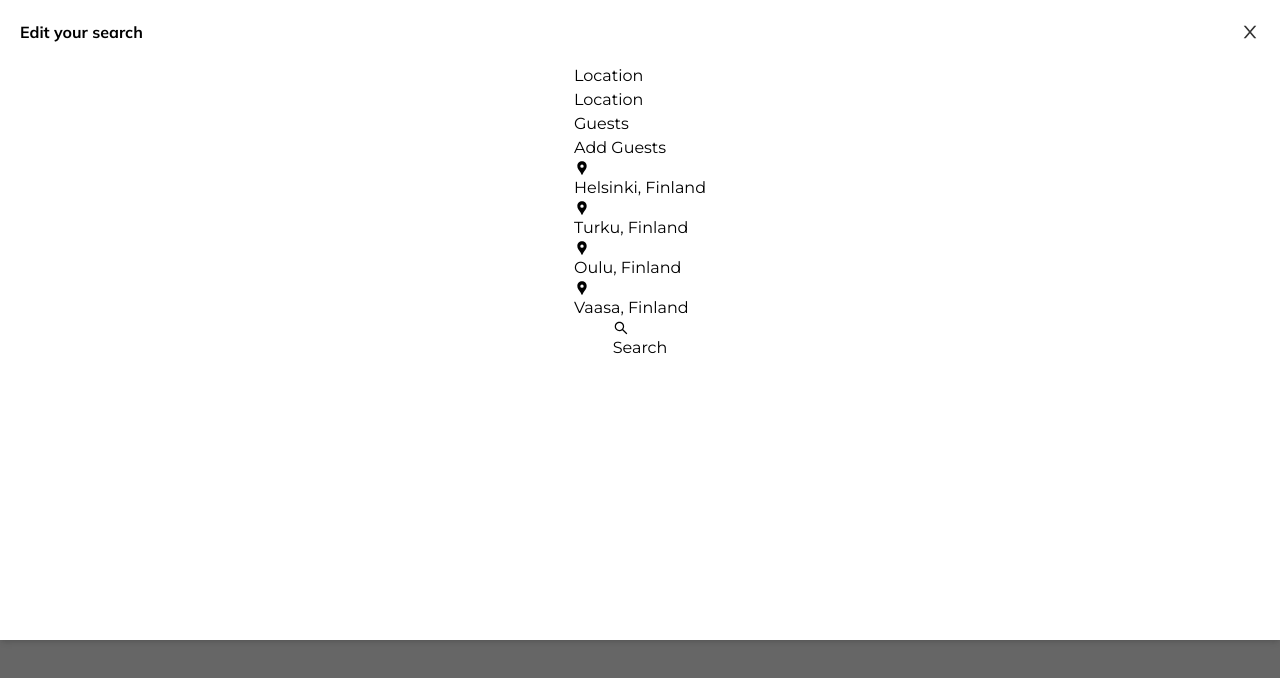
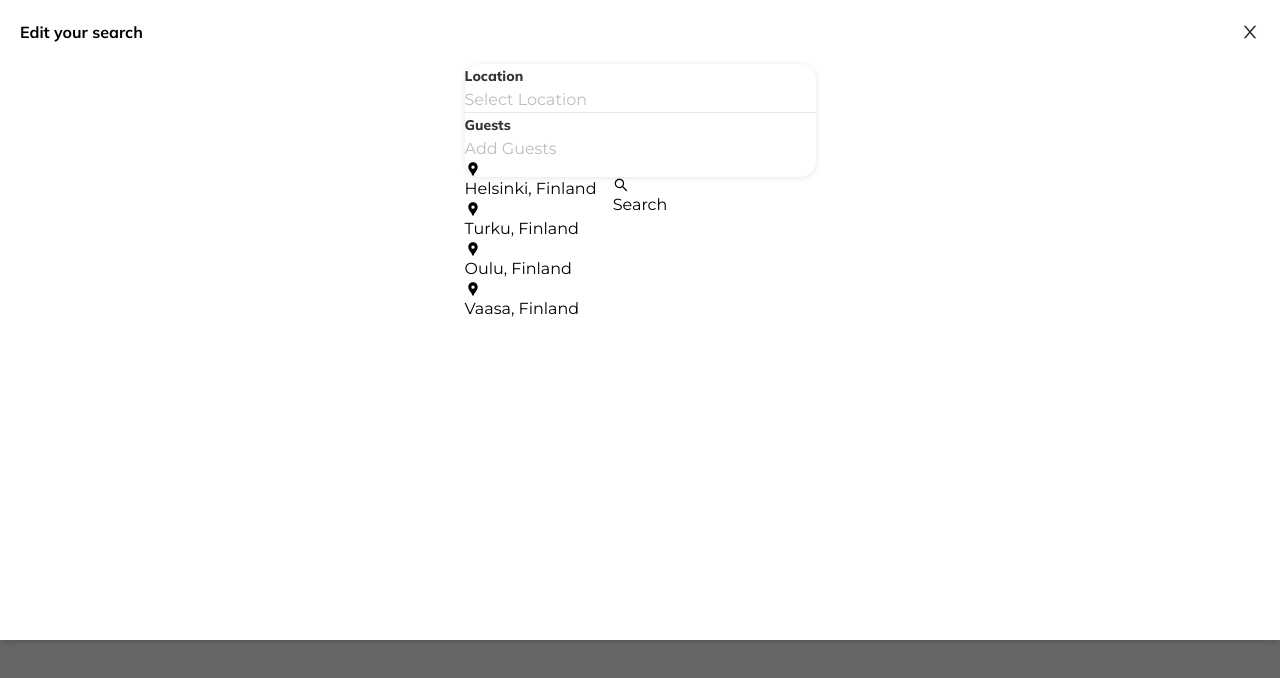
Before and after one commit to ronaldlamdev/windbnb, a React (Vite) app: page / in a window 1280 px wide. Shown: the top 678 px of the page. Built offline with nearby package versions, Linux system fonts and the light colour scheme.

Commit message:
styled inputs

```diff
--- a/src/components/Header.jsx
+++ b/src/components/Header.jsx
@@ -38,17 +38,17 @@ const Header = () => {
           </div>
 
           {/* Inputs */}
-          <div>
-            <div>
-              <div>Location</div>
-              <div>Location</div>
+          <div className='shadow-[0px_1px_6px_0px_rgba(0,0,0,.1)] rounded-2xl w-[351px] h-[113px]'>
+            <div className='border-b-[1px] w-full'>
+              <span className='font-["Mulish"] text-sm pt-3 text-[#333333] font-extrabold'>Location</span>
+              <div className='text-[#BDBDBD]'>Select Location</div>
             </div>
             <div>
-              <div>Guests</div>
-              <div>Add Guests</div>
+              <span className='font-["Mulish"] text-sm pt-3 text-[#333333] font-extrabold'>Guests</span>
+              <div className='text-[#BDBDBD]'>Add Guests</div>
             </div>
 
-              {/* Locations */}
+            {/* Locations */}
             <ul>
               <li>
                 <MdLocationPin /> Helsinki, Finland
```
